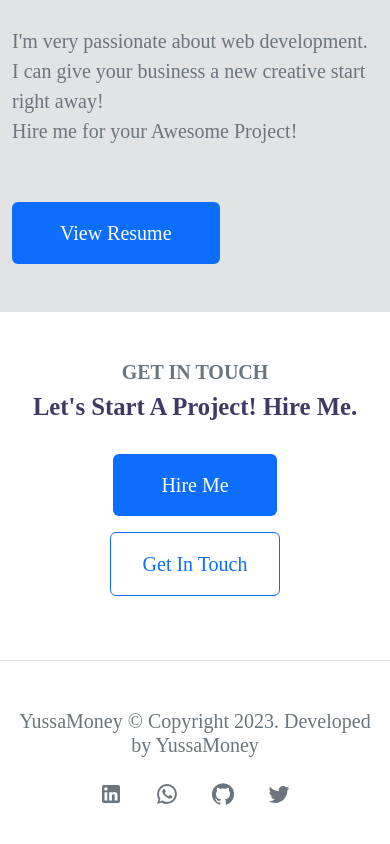
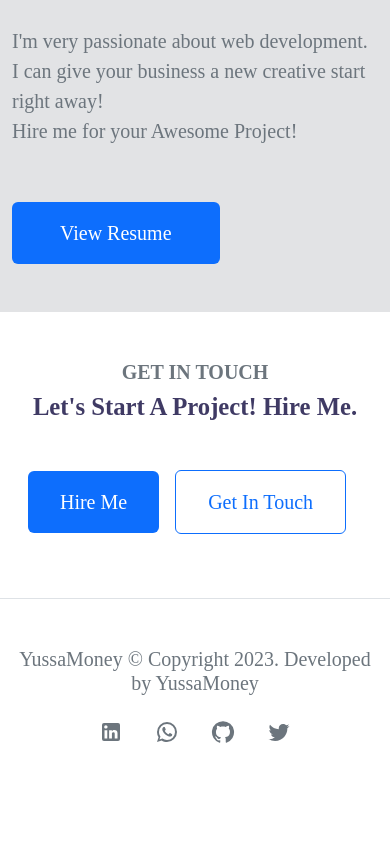
Before and after one commit to YussaMoney/Yussa-Portfolio, a React (Create React App) app: page / in a window 390 px wide. Shown: the part 2038-2882 px from the top of the page. After the commit the page ends 2838 px from the top, so only its background shows below. Built offline with nearby package versions, Linux system fonts and the light colour scheme.

Commit message:
Fixed: Mobile button that is overlapping

```diff
--- a/src/pages/Content.js
+++ b/src/pages/Content.js
@@ -91,7 +91,7 @@ export default function Content() {
               <strong>GET IN TOUCH</strong>
             </h5>
             <h2 className=" fw-bolder pb-4">Let's Start A Project! Hire Me.</h2>
-            <a href="/contact" className="py-3 px-5 btn btn-primary  border-0 fs-5">
+            <a href="/contact" className="py-3 px-5 btn btn-primary  border-0 fs-5 inTouchBtn">
               Hire Me
             </a>
             <a href="/contact" className="py-3 px-5 m-3 btn btn-outline-primary fs-5 inTouchBtn">
```
